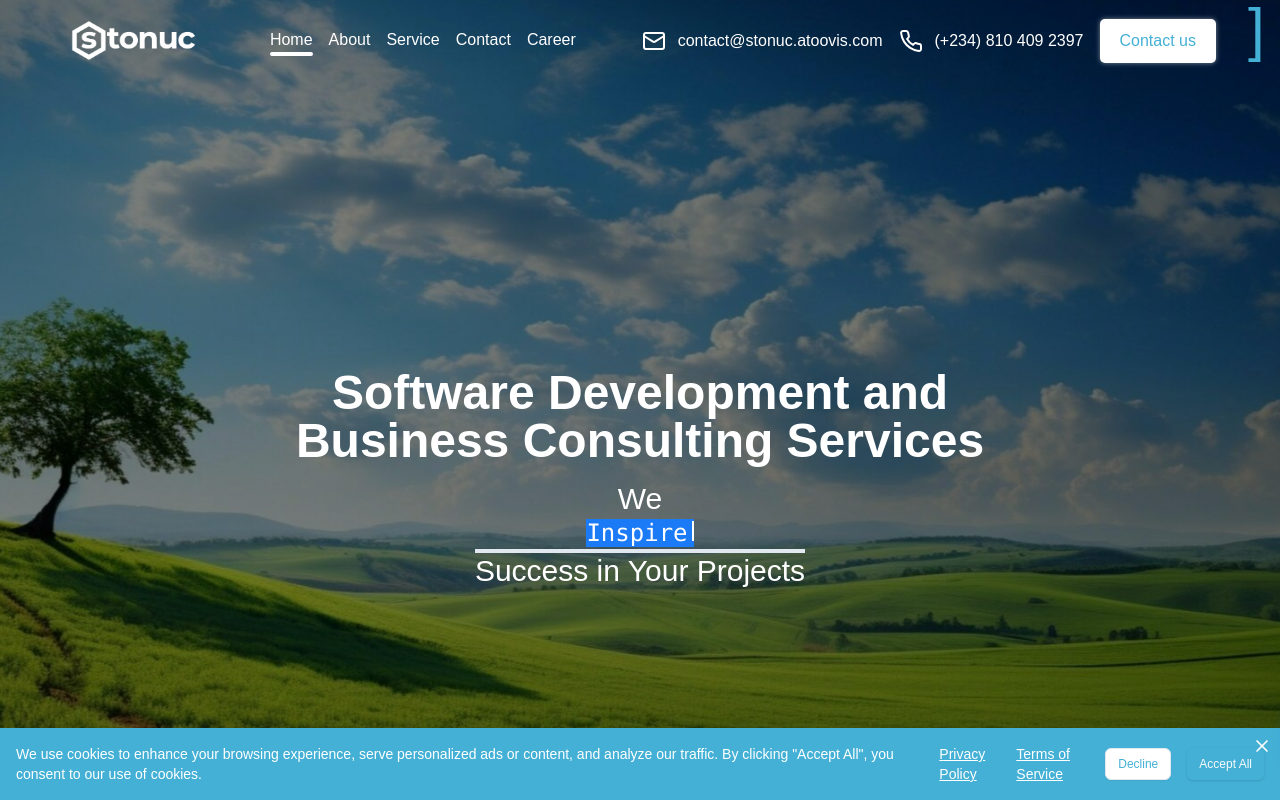
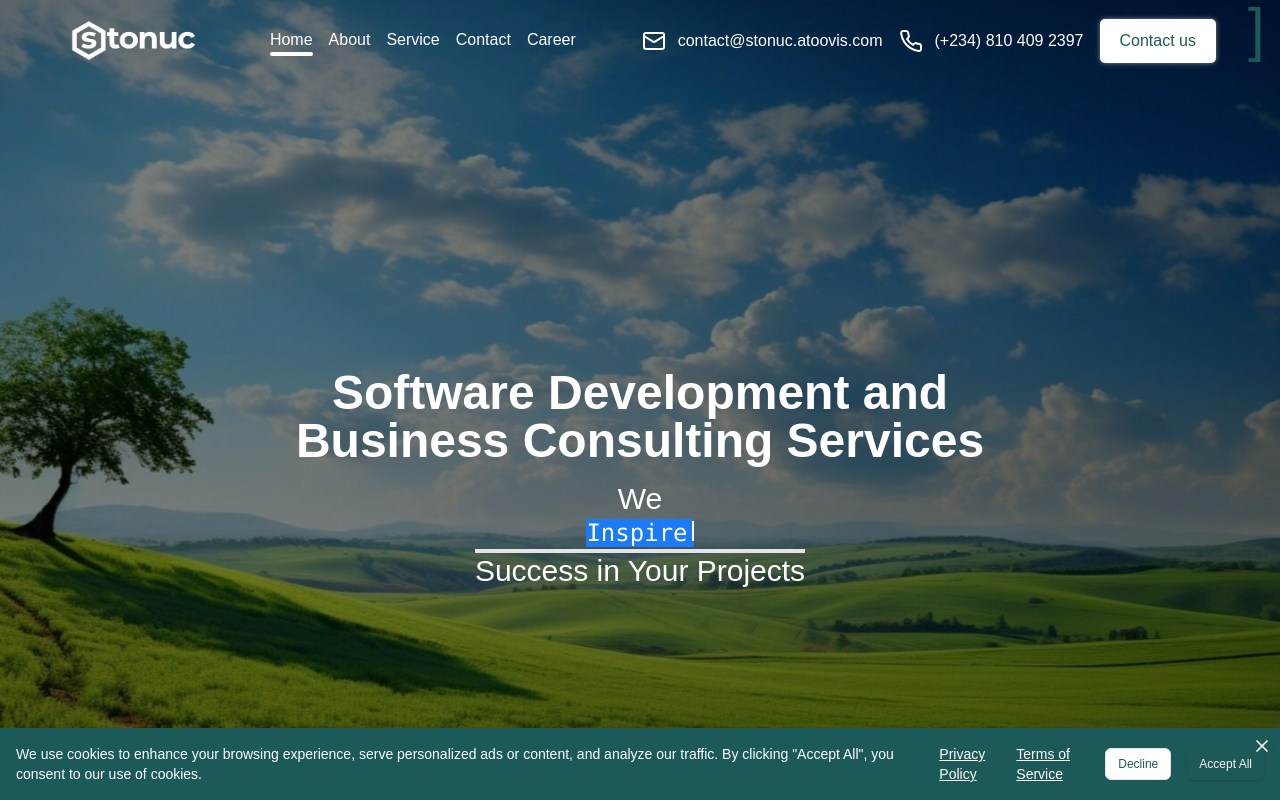
Before and after one commit to stonuc/stonuc-ng, a Next.js app: page / in a window 1280 px wide. Shown: the top 800 px of the page. Built offline with nearby package versions, Linux system fonts and the light colour scheme.

Commit message:
"Update global CSS variables for colors, backgrounds, and borders"

```diff
--- a/app/globals.css
+++ b/app/globals.css
@@ -13,27 +13,28 @@
 }
 
 
+
 @layer base {
   :root {
     --background: 0 0% 100%;
-    --foreground: 222.2 84% 4.9%;
+    --foreground: 240 10% 3.9%;
     --card: 0 0% 100%;
-    --card-foreground: 222.2 84% 4.9%;
+    --card-foreground: 240 10% 3.9%;
     --popover: 0 0% 100%;
-    --popover-foreground: 222.2 84% 4.9%;
-    --primary: 195, 63%, 55%;
-    --primary-foreground: 210 40% 98%;
-    --secondary: 210 40% 96.1%;
-    --secondary-foreground: 222.2 47.4% 11.2%;
-    --muted: 210 40% 96.1%;
-    --muted-foreground: 215.4 16.3% 46.9%;
-    --accent: 210 40% 96.1%;
-    --accent-foreground: 222.2 47.4% 11.2%;
+    --popover-foreground: 240 10% 3.9%;
+    --primary: 179, 53%, 23%;
+    --primary-foreground: 355.7 100% 97.3%;
+    --secondary: 240 4.8% 95.9%;
+    --secondary-foreground: 240 5.9% 10%;
+    --muted: 240 4.8% 95.9%;
+    --muted-foreground: 240 3.8% 46.1%;
+    --accent: 240 4.8% 95.9%;
+    --accent-foreground: 240 5.9% 10%;
     --destructive: 0 84.2% 60.2%;
-    --destructive-foreground: 210 40% 98%;
-    --border: 214.3 31.8% 91.4%;
-    --input: 214.3 31.8% 91.4%;
-    --ring: 221.2 83.2% 53.3%;
+    --destructive-foreground: 0 0% 98%;
+    --border: 240 5.9% 90%;
+    --input: 240 5.9% 90%;
+    --ring: 346.8 77.2% 49.8%;
     --radius: 0.5rem;
     --chart-1: 12 76% 61%;
     --chart-2: 173 58% 39%;
@@ -43,25 +44,25 @@
   }
 
   .dark {
-    --background: 222.2 84% 4.9%;
-    --foreground: 210 40% 98%;
-    --card: 222.2 84% 4.9%;
-    --card-foreground: 210 40% 98%;
-    --popover: 222.2 84% 4.9%;
-    --popover-foreground: 210 40% 98%;
-    --primary: 217.2 91.2% 59.8%;
-    --primary-foreground: 222.2 47.4% 11.2%;
-    --secondary: 217.2 32.6% 17.5%;
-    --secondary-foreground: 210 40% 98%;
-    --muted: 217.2 32.6% 17.5%;
-    --muted-foreground: 215 20.2% 65.1%;
-    --accent: 217.2 32.6% 17.5%;
-    --accent-foreground: 210 40% 98%;
+    --background: 20 14.3% 4.1%;
+    --foreground: 0 0% 95%;
+    --card: 24 9.8% 10%;
+    --card-foreground: 0 0% 95%;
+    --popover: 0 0% 9%;
+    --popover-foreground: 0 0% 95%;
+    --primary: 346.8 77.2% 49.8%;
+    --primary-foreground: 355.7 100% 97.3%;
+    --secondary: 240 3.7% 15.9%;
+    --secondary-foreground: 0 0% 98%;
+    --muted: 0 0% 15%;
+    --muted-foreground: 240 5% 64.9%;
+    --accent: 12 6.5% 15.1%;
+    --accent-foreground: 0 0% 98%;
     --destructive: 0 62.8% 30.6%;
-    --destructive-foreground: 210 40% 98%;
-    --border: 217.2 32.6% 17.5%;
-    --input: 217.2 32.6% 17.5%;
-    --ring: 224.3 76.3% 48%;
+    --destructive-foreground: 0 85.7% 97.3%;
+    --border: 240 3.7% 15.9%;
+    --input: 240 3.7% 15.9%;
+    --ring: 346.8 77.2% 49.8%;
     --chart-1: 220 70% 50%;
     --chart-2: 160 60% 45%;
     --chart-3: 30 80% 55%;
@@ -69,6 +70,7 @@
     --chart-5: 340 75% 55%;
   }
 }
+
 
 
 @layer base {
```
